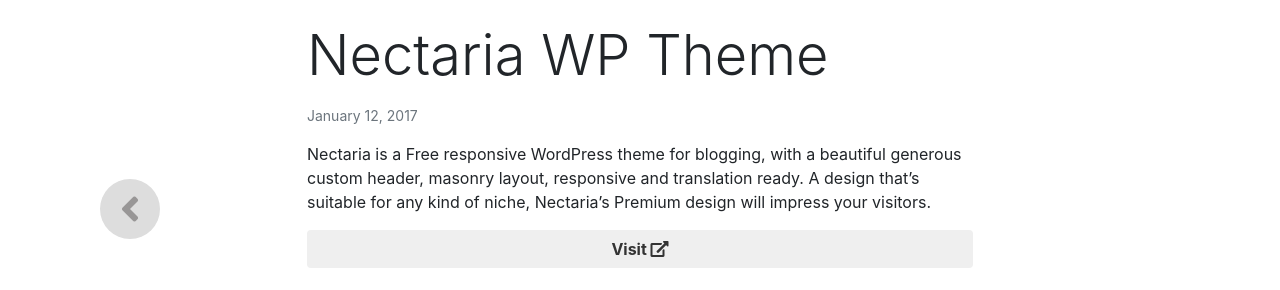
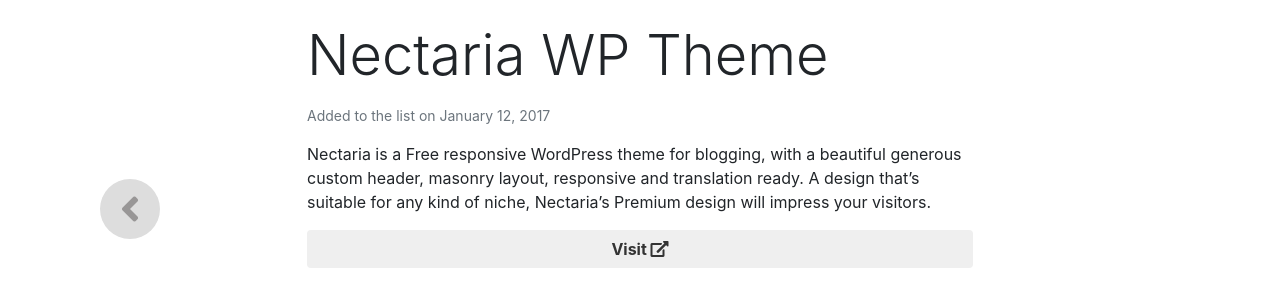
Before and after one commit to novamoth/brain-problem-games, a Jekyll site: the page built from _posts/2017-01-12-nectaria.md, in a window 1280 px wide and 900 px high, scrolled down 1012 px. Shown: the part 244-534 px from the top of the window. Built offline with Jekyll 4.4.1, drawn with Linux system fonts in a browser that asks for light colours; nearby versions of some CDN libraries; library files that are not in the unit come from our copies; comment, search, counter and statistics services are not loaded.

Commit message:
Tweak metadate function

```diff
--- a/_layouts/post.html
+++ b/_layouts/post.html
@@ -15,9 +15,9 @@
             <h1 class="display-4">{{page.title}}</h1>
 
             <small class="text-muted d-block mb-3">
-              {% unless page.metadate == "hide" %} {{ page.date | date: '%B %d,
-              %Y' }} {% endunless %} {% if page.author %} , by {{page.author |
-              capitalize}} {% endif %}
+              {% unless page.metadate == "hide" %} Added to the list on {{
+              page.date | date: '%B %d, %Y' }} {% endunless %} {% if page.author
+              %} , by {{page.author | capitalize}} {% endif %}
             </small>
 
             {{ content }} {% if page.visit %}
```
